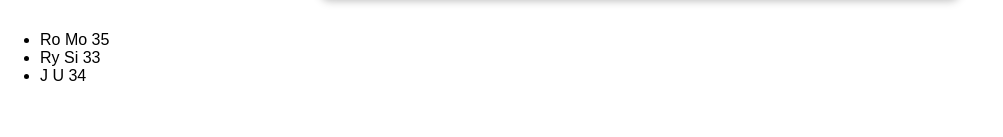
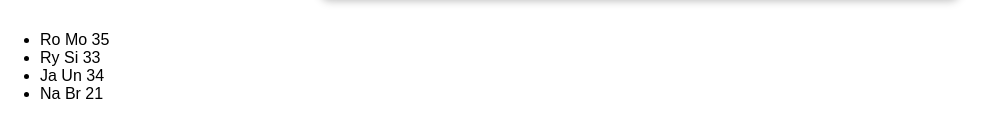
Before and after one commit to rmohanmd/user-list, a React (Create React App) app: page / in a window 1280 px wide. Shown: the part 211-348 px from the top of the page, without its empty margins (0-1003 px from the left). Built offline with nearby package versions, Linux system fonts and the light colour scheme.

Commit message:
Changed addUserHandler to add new users to the bottom of the list

```diff
--- a/src/App.js
+++ b/src/App.js
@@ -6,18 +6,16 @@ function App() {
   const [userList, setUserList] = useState([
     { id: 1, name: "Ro Mo", age: 35 },
     { id: 2, name: "Ry Si", age: 33 },
-    { id: 3, name: "J U", age: 34 },
+    { id: 3, name: "Ja Un", age: 34 },
+    { id: 4, name: "Na Br", age: 21 },
   ]);
 
   const addUserHandler = (name, age) => {
     setUserList((prevUsers) => {
-      const updatedUsers = [...prevUsers];
-      updatedUsers.unshift({
-        id: Math.random().toString(),
-        name: name,
-        age: parseInt(age, 10),
-      });
-      return updatedUsers;
+      return [
+        ...prevUsers,
+        { id: Math.random().toString(), name: name, age: age },
+      ];
     });
   };
 
```
